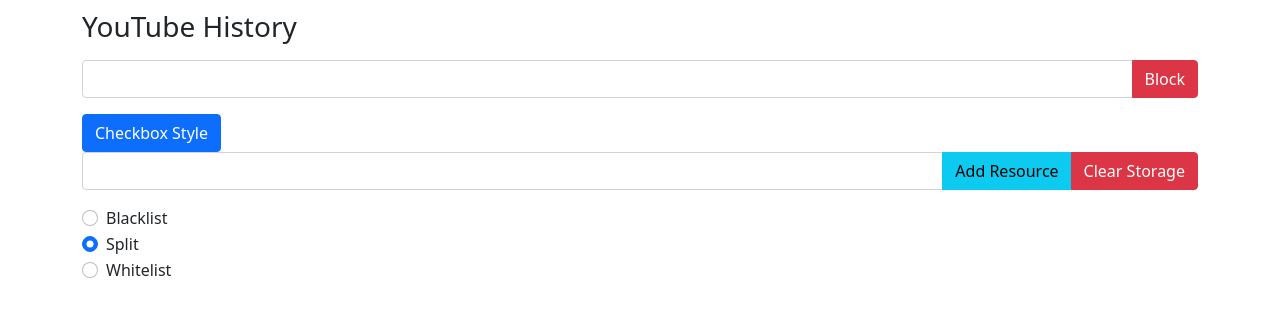
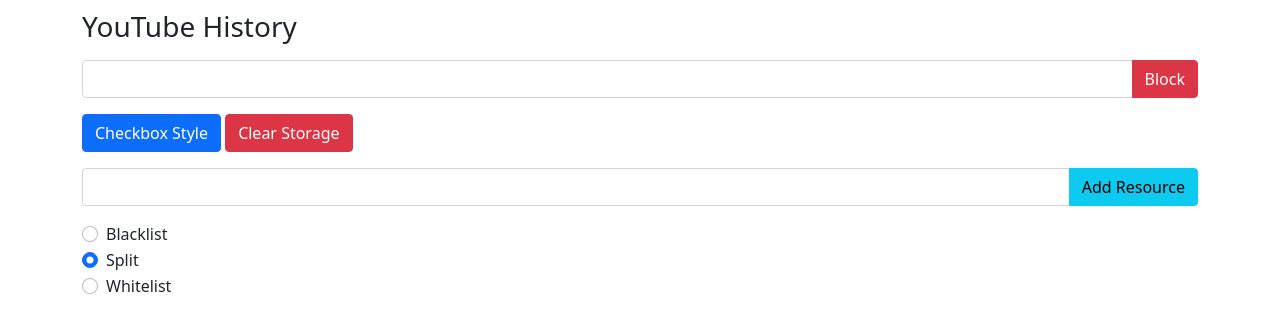
Before and after one commit to irgfield1/youtubeBlocker, a browser extension: page options.html in a window 1280 px wide. Drawn offline with nearby package versions, Linux system fonts and the light colour scheme.

Commit message:
Move ClearStorage button

```diff
--- a/options.html
+++ b/options.html
@@ -30,16 +30,15 @@
             </div>
 
         </div>
-        <div>
+        <div class="mb-3">
             <button id="checksButton" type="button" class="checksButton btn btn-primary">Checkbox Style</button>
-            <div id="tabs-list"></div>
-
+            <!-- <div id="tabs-list"></div> -->
+            <button class="btn btn-danger storageClearButton" id="strClearBtn">Clear Storage</button>
         </div>
         <div class="input-group mb-3">
             <input type="text" class="form-control" id="blockWeb" name="website" class="resized_textbox">
+            <button class="btn btn-info storageLoadButton" id="strLoadBtn">Add Resource</button>
 
-            <button class="btn btn-info storageLoadButton" id="strLoadBtn">Add Resource</button>
-            <button class="btn btn-danger storageClearButton" id="strClearBtn">Clear Storage</button>
         </div>
         <form id="proxy_style_form">
             <div class="form-check">
```
Also changed, not shown: README.md.
